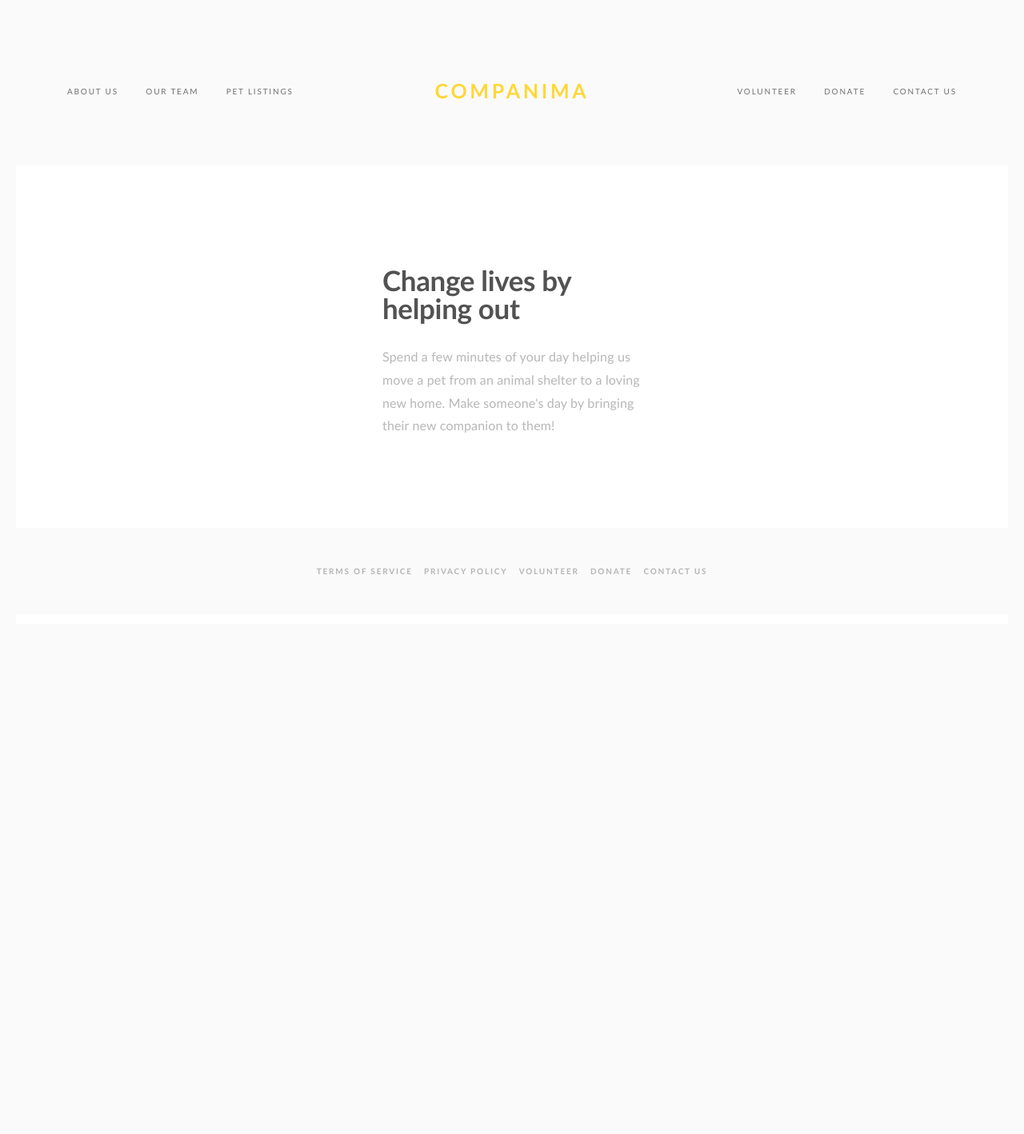
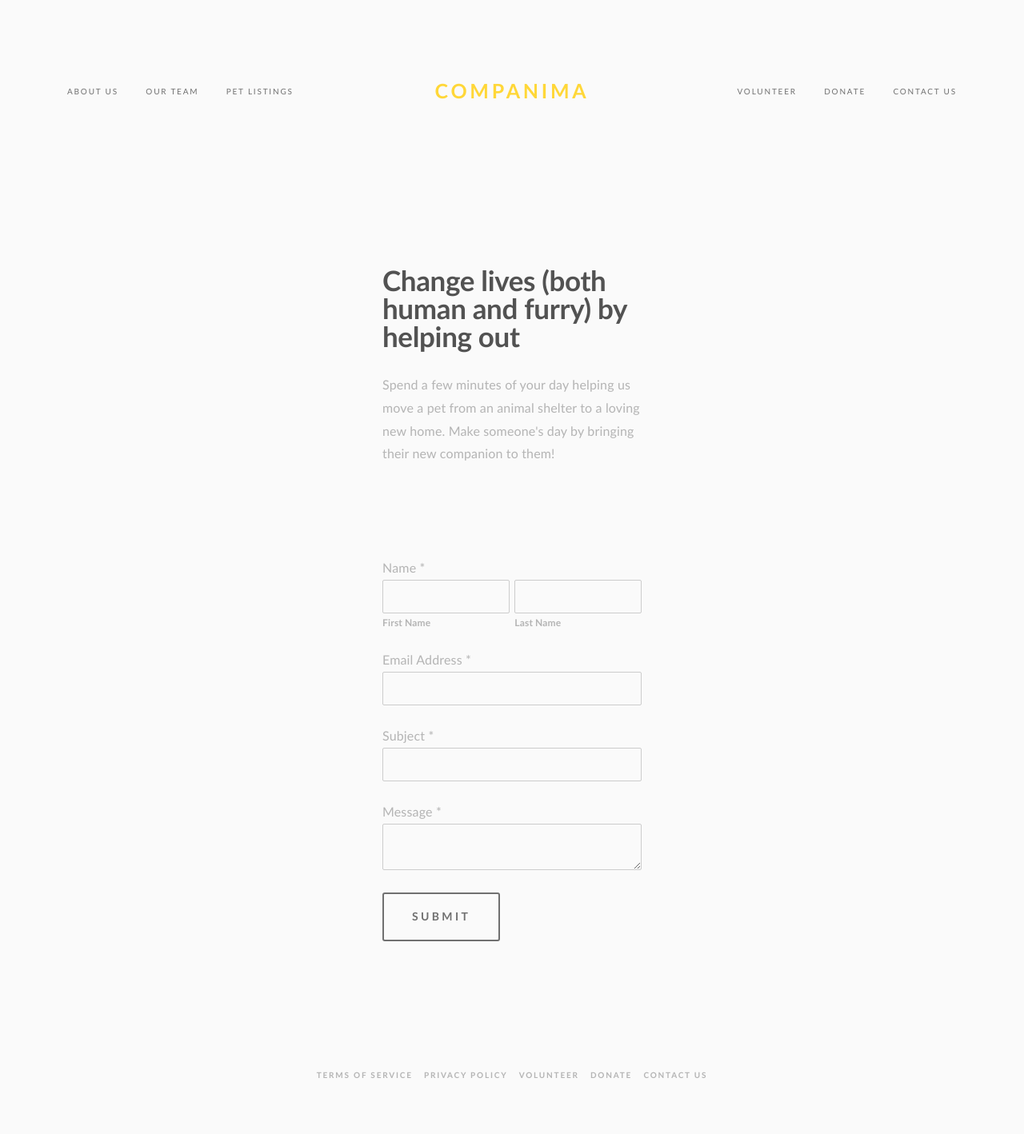
Before and after one commit to lin-ll/companima, a Django app: page /volunteer/ in a window 1280 px wide. Shown: the whole page at 80% size. Before the commit the page ends 718 px from the top, so only its background shows below. Run offline with Django 3.2, Linux system fonts and the light colour scheme; some libraries are stand-ins or nearby versions.

Commit message:
Finished elements of volunteer page - still need form action and required attributes

```diff
--- a/website/static/website/css/main.css
+++ b/website/static/website/css/main.css
@@ -38,6 +38,11 @@ body {
 a {
 	color: inherit;
 	text-decoration: none;
+}
+
+a:hover {
+	text-decoration: none;
+	color: inherit;
 }
 
 main, section, div, nav {
@@ -112,6 +117,59 @@ h1, h2, h3 {
 
 h1+h1, h1+h2, h1+h3, h2+h1, h2+h2, h2+h3, h3+h1, h3+h2, h3+h3 {
 	margin-top: 15px;
+}
+
+form {
+	display: block;
+	margin-top: 0em;
+}
+
+fieldset {
+	border: 1px solid silver;
+	margin: 0 2px;
+	padding: .35em .625em .75em;
+
+	display: block;
+	-webkit-margin-start: 2px;
+	-webkit-margin-end: 2px;
+	-webkit-padding-before: 0.35em;
+	-webkit-padding-start: 0.75em;
+	-webkit-padding-end: 0.75em;
+	-webkit-padding-after: 0.625em;
+	min-width: -webkit-min-content;
+}
+
+legend {
+	border: 0;
+	padding: 0;
+	display: block;
+	-webkit-padding-start: 2px;
+	-webkit-padding-end: 2px;
+}
+
+label {
+	cursor: default;
+}
+
+input {
+	line-height: normal;
+	color: inherit;
+	font: inherit;
+	margin: 0;
+
+	-webkit-appearance: textfield;
+	background-color: white;
+	-webkit-rtl-ordering: logical;
+	cursor: auto;
+	padding: 1px;
+	border-width: 2px;
+	border-style: inset;
+	border-color: initial;
+	border-image: initial;
+}
+
+input:focus, textarea:focus {
+	background-color: #fff;
 }
 
 .header-inner {
@@ -298,6 +356,7 @@ h1+h1, h1+h2, h1+h3, h2+h1, h2+h2, h2+h3, h3+h1, h3+h2, h3+h3 {
 
 .site-inner {
 	position: relative;
+	background-color: #fafafa;
 }
 
 .footer {
@@ -573,6 +632,107 @@ h1+h1, h1+h2, h1+h3, h2+h1, h2+h2, h2+h3, h3+h1, h3+h2, h3+h3 {
 	line-height: normal;
 }
 
+.sqs-block-button:hover {
+	color: rgba(0,0,0,.6);
+	background-color: white;
+}
+
 .text-align-center {
 	text-align: center;
 }
+
+.field-list {
+	line-height: normal;
+}
+
+.field-list fieldset {
+	margin: 0 0 0 -2%;
+	padding: 0;
+	border: 0;
+}
+
+.field-list .title {
+	display: block;
+}
+
+.fields .title {
+	margin-left: 2%;
+}
+
+.field-list .fields .field {
+	width: 48%;
+	float: left;
+	margin-left: 2%;
+}
+
+.field-list .field {
+	position: relative;
+	margin: 0 0 24px;
+}
+
+.field-list legend {
+	margin: 0;
+	padding: 0;
+	border: 0;
+
+	display: none;
+}
+
+.field .caption {
+	font-size: 12px;
+}
+
+.field-element {
+	font-size: 14px;
+
+	width: 100%;
+	padding: 12px;
+	margin: 6px 0 4px;
+	border: 1px solid #ccc;
+	background: #fafafa;
+	color: #000;
+	font-family: sans-serif;
+	line-height: normal;
+	box-sizing: border-box;
+	border-radius: 2px;
+}
+
+.text-align-left {
+	text-align: left;
+}
+
+.sqs-system-button {
+	border-radius: 3px;
+	background-color: transparent;
+	color: #707070;
+
+	border-width: 2px;
+	border-style: solid;
+	-webkit-transition: 0.1s background-color linear, 0.1s color linear;
+	-moz-transition: 0.1s background-color linear, 0.1s color linear;
+	-o-transition: 0.1s background-color linear, 0.1s color linear;
+	transition: 0.1s background-color linear, 0.1s color linear;
+
+	font-weight: 700;
+	text-transform: uppercase;
+	letter-spacing: .24em;
+	font-size: 14px;
+
+	border-color: #707070;
+
+	display: inline-block;
+	width: auto;
+	height: auto;
+	padding: 1em 2.5em;
+	text-align: center;
+	cursor: pointer;
+	outline: none;
+	-webkit-appearance: none;
+	-moz-appearance: none;
+	appearance: none;
+}
+
+.sqs-system-button:hover {
+	color: #fff;
+	background-color: #707070;
+}
--- a/website/templates/website/volunteer.html
+++ b/website/templates/website/volunteer.html
@@ -14,9 +14,54 @@
 						<div class='sqs-col-4'>
 							<div class='sqs-block sqs-block-2'>
 								<div class='sqs-block-content-other'>
-									<h2>Change lives by helping out</h2>
+									<h2>Change lives (both human and furry) by helping out</h2>
 									<p>Spend a few minutes of your day helping us move a pet from an animal shelter to a loving new home. Make someone's day by bringing their new companion to them!</p>
 								</div>
+							</div>
+							<div class='sqs-block' style='clear: both'>
+								<div class='sqs-block-content'>&nbsp;</div>
+							</div>
+							<div class='sqs-block' style='clear: both'>
+								<form>
+									<div class='field-list'>
+										<fieldset class='fields'>
+											<div class="title">Name <span class="required">*</span></div>
+											<legend>Name</legend>
+											<div class='field'>
+												<label class='caption'>
+													<input type="text" x-autocompletetype="given-name" maxlength="30" spellcheck="false" name="fname" class='field-element'>First Name
+												</label>
+											</div>
+											<div class='field'>
+												<label class='caption'>
+													<input type="text" x-autocompletetype="surname" maxlength="30" spellcheck="false" name="lname" class='field-element'>Last Name
+												</label>
+											</div>
+										</fieldset>
+										<div class='field required'>
+											<div class='title'>
+												Email Address <span class="required">*</span>
+											</div>
+											<input type="text" x-autocompletetype="email" spellcheck="false" name="email" class='field-element'>
+										</div>
+										<div class='field required'>
+											<div class='title'>
+												Subject <span class="required">*</span>
+											</div>
+											<input type="text" name="subject" class='field-element'>
+										</div>
+										<div class='field required'>
+											<div class='title'>
+												Message <span class="required">*</span>
+											</div>
+											<textarea name="message" class='field-element'></textarea>
+										</div>
+									</div>
+
+									<div class='text-align-left'>
+										<input class="sqs-system-button" type="submit" value="Submit">
+									</div>
+								</form>
 							</div>
 						</div>
 						<div class='sqs-col-4'>
```
